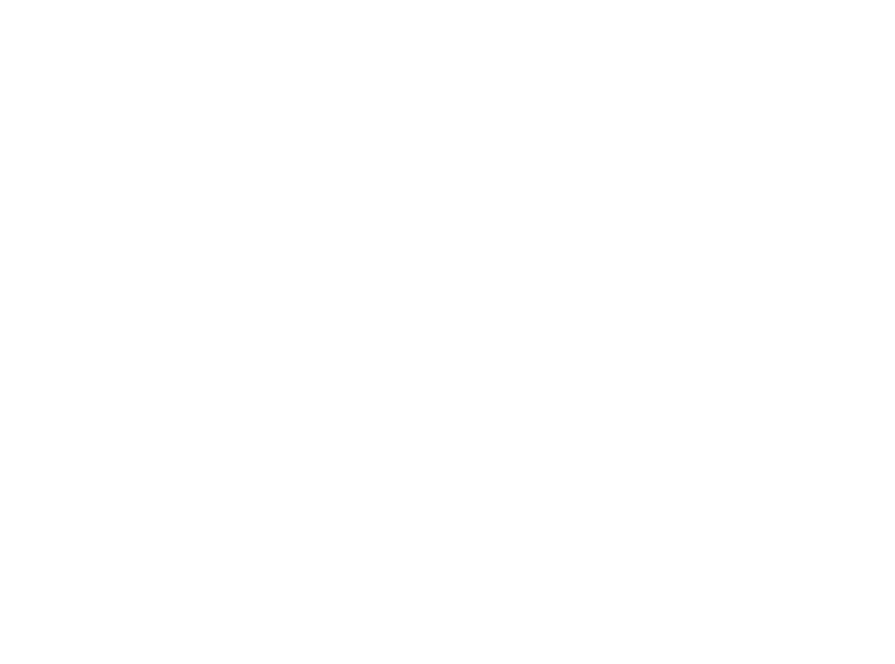
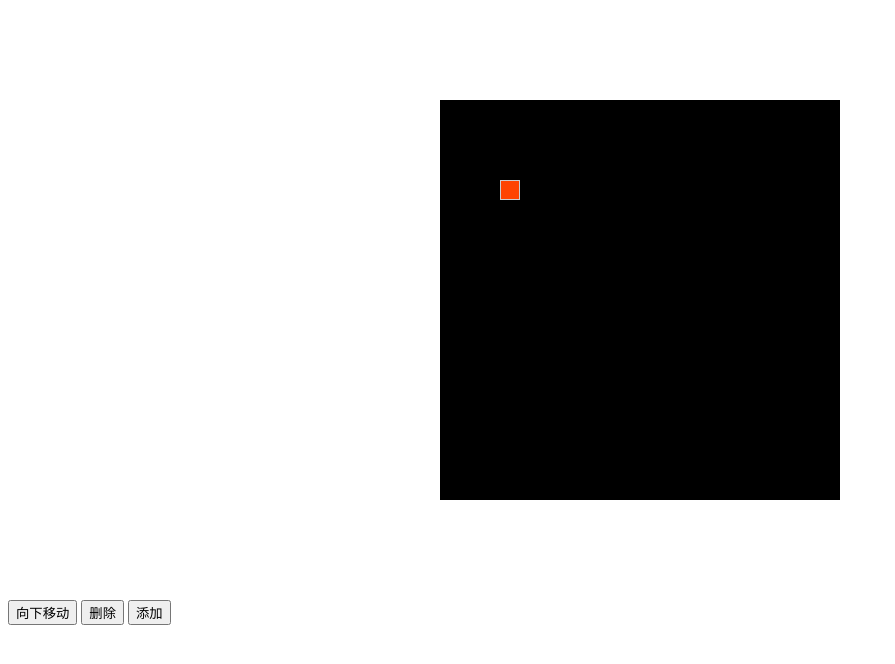
Before and after one commit to Keithcaiqian/Tetris, a website built with webpack: page public/index.html in a window 1280 px wide. Shown: the whole page, without its empty margins (0-895 px from the left). Built offline with nearby package versions, Linux system fonts and the light colour scheme.

Commit message:
小方块显示类

```diff
--- a/package.json
+++ b/package.json
@@ -8,6 +8,7 @@
     "dev": "webpack-dev-server"
   },
   "devDependencies": {
+    "@types/jquery": "^3.5.12",
     "clean-webpack-plugin": "^4.0.0",
     "html-webpack-plugin": "^5.5.0",
     "ts-loader": "^9.2.6",
@@ -16,6 +17,7 @@
     "webpack-cli": "^4.9.1"
   },
   "dependencies": {
+    "jquery": "^3.6.0",
     "webpack-dev-server": "^4.7.2"
   }
 }
--- a/public/index.html
+++ b/public/index.html
@@ -5,8 +5,20 @@
     <meta name="viewport" content="width=device-width, initial-scale=1.0">
     <meta http-equiv="X-UA-Compatible" content="ie=edge">
     <title>俄罗斯方块</title>
+    <style>
+        #root{
+            width: 400px;
+            height: 400px;
+            background-color: #000;
+            margin: 100px auto;
+            position: relative;
+        }
+    </style>
 </head>
 <body>
     <div id="root"></div>
+    <button id="move">向下移动</button>
+    <button id="delete">删除</button>
+    <button id="add">添加</button>
 </body>
 </html>
--- a/src/core/Square.ts
+++ b/src/core/Square.ts
@@ -5,7 +5,7 @@ export class Square{
         x: 0,
         y: 0,
     }
-    private _color: String = ''
+    private _color: string = ''
 
     //属性：显示者
     private _viewer?: IViewer
@@ -16,6 +16,9 @@ export class Square{
 
     public set viewer(v) {
         this._viewer = v;
+        if (v) {
+            v.show();
+        }
     }
 
     public set point(val:Point) {
@@ -30,7 +33,7 @@ export class Square{
         return this._point;
     }
 
-    public set color(val:String){
+    public set color(val:string){
         this._color = val;
     }
     public get color(){
--- /dev/null
+++ b/src/core/viewer/PageConfig.ts
@@ -0,0 +1,6 @@
+export default {
+    Square:{
+        width: 20,
+        height: 20
+    }
+}
--- /dev/null
+++ b/src/core/viewer/SquarePageViewer.ts
@@ -0,0 +1,44 @@
+import { IViewer } from "../types";
+import $ from 'jquery';
+import { Square } from "../Square";
+import config from './PageConfig';
+
+export class SquarePageViewer implements IViewer{
+    private dom?:JQuery<HTMLElement>;
+    private isRemove: boolean = false; //是否已经移除
+    constructor(
+        private square:Square,
+        private parent:JQuery<HTMLElement>
+    ){
+
+    }
+
+    show(): void {
+        if(this.isRemove){
+            return ;
+        }
+
+        if(!this.dom){
+            this.dom = $('<div></div').css({
+                position:'absolute',
+                width: config.Square.width,
+                height: config.Square.height,
+                border:'1px solid #ccc',
+                boxSizing:'border-box',
+            }).appendTo(this.parent)
+            this.isRemove = false;
+        }
+        this.dom.css({
+            left: this.square.point.x * config.Square.width,
+            top: this.square.point.y * config.Square.height,
+            background: this.square.color
+        });
+    }
+    remove(): void {
+        if(this.dom){
+            this.dom.remove();
+            this.isRemove = true
+        }
+    }
+
+}
--- a/src/index.ts
+++ b/src/index.ts
@@ -1,29 +1,24 @@
 import { Square } from "./core/Square";
-import { IViewer } from "./core/types";
+import $ from 'jquery';
+import { SquarePageViewer } from "./core/viewer/SquarePageViewer";
 
-class SquareConsoleViewer implements IViewer {
-
-    constructor(
-        private square: Square
-    ) {
-    }
-
-    show(): void {
-        console.log(this.square.point, this.square.color);
-    }
-
-    remove(): void {
-
-    }
-}
 
 const sq = new Square();
-sq.viewer = new SquareConsoleViewer(sq);
+sq.viewer = new SquarePageViewer(sq,$('#root'));
+sq.color = '#f40'
 sq.point = {
-    x: 5,
-    y: 6
+    x: 3,
+    y: 4
 }
-sq.point = {
-    x: 8,
-    y: 7
-}
+$('#move').on('click',function(){
+    sq.point = {
+        x: 3,
+        y: sq.point.y + 1
+    }
+})
+$('#delete').on('click',function(){
+    sq.viewer?.remove();
+});
+$('#add').on('click',function(){
+    sq.viewer = new SquarePageViewer(sq, $("#root"));
+});
```
Also changed, not shown: 1 other file.
